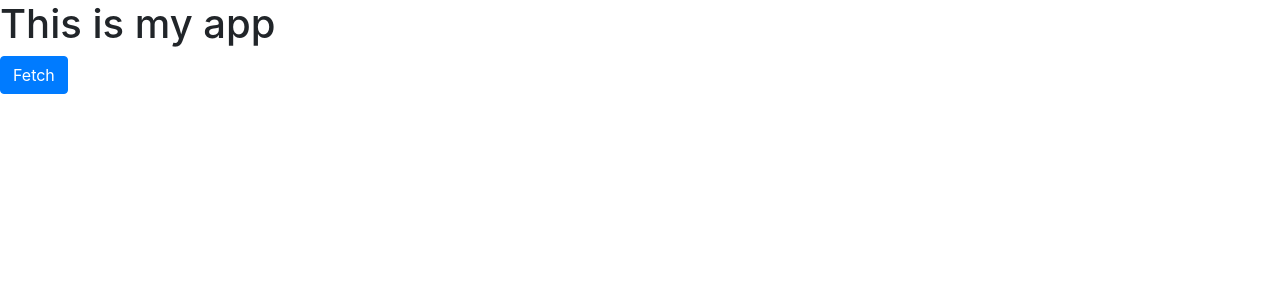
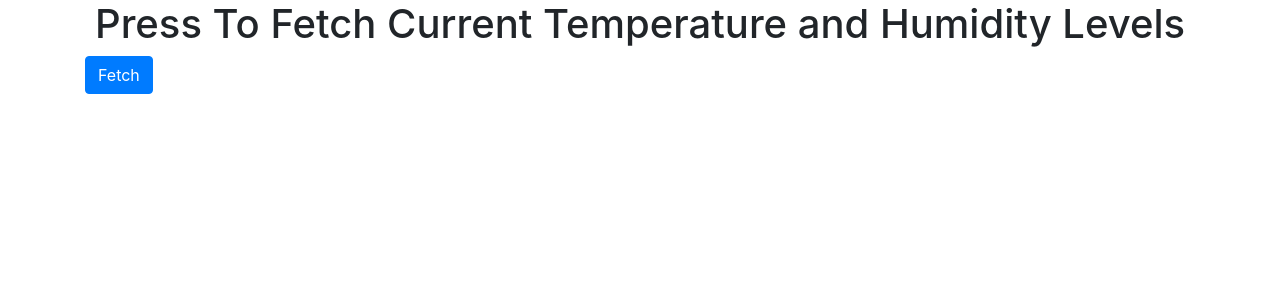
Before and after one commit to jackparsonss/Home-Webserer-API, a Flask app: page / in a window 1280 px wide. Shown: the top 300 px of the page. Run offline with Flask 2, Linux system fonts and the light colour scheme; some libraries are stand-ins or nearby versions.

Commit message:
add fetchButton.html

```diff
--- a/API/views.py
+++ b/API/views.py
@@ -6,7 +6,7 @@ views = Blueprint('views', __name__)
 
 @views.route('/')
 def home():
-    return render_template("index.html")
+    return render_template("fetchData.html")
 
 
 class Sensor(Resource):
--- /dev/null
+++ b/templates/fetchData.html
@@ -0,0 +1,7 @@
+{% extends "index.html" %} {% block title %}Fetch{% endblock %}
+{% block content %}
+<h1 align="center">Press To Fetch Current Temperature and Humidity Levels</h1>
+<button type="button" class="btn btn-primary" onClick="getData()" align="center">
+    Fetch
+</button>
+{% endblock %}
--- a/templates/index.html
+++ b/templates/index.html
@@ -18,9 +18,7 @@
     <title>{% block title %}Home{% endblock %}</title>
   </head>
   <body>
-    <h1>This is my app</h1>
-
-
+    <div class="container">{% block content %} {% endblock %}</div>
     <script
       src="https://code.jquery.com/jquery-3.2.1.slim.min.js"
       integrity="sha384-KJ3o2DKtIkvYIK3UENzmM7KCkRr/rE9/Qpg6aAZGJwFDMVNA/GpGFF93hXpG5KkN"
@@ -42,8 +40,5 @@
       src="{{ url_for('static', filename='index.js') }}"
     ></script>
 
-    <button type="button" class="btn btn-primary" onClick="getData()">
-	    Fetch
-    </button>
   </body>
 </html>
```
